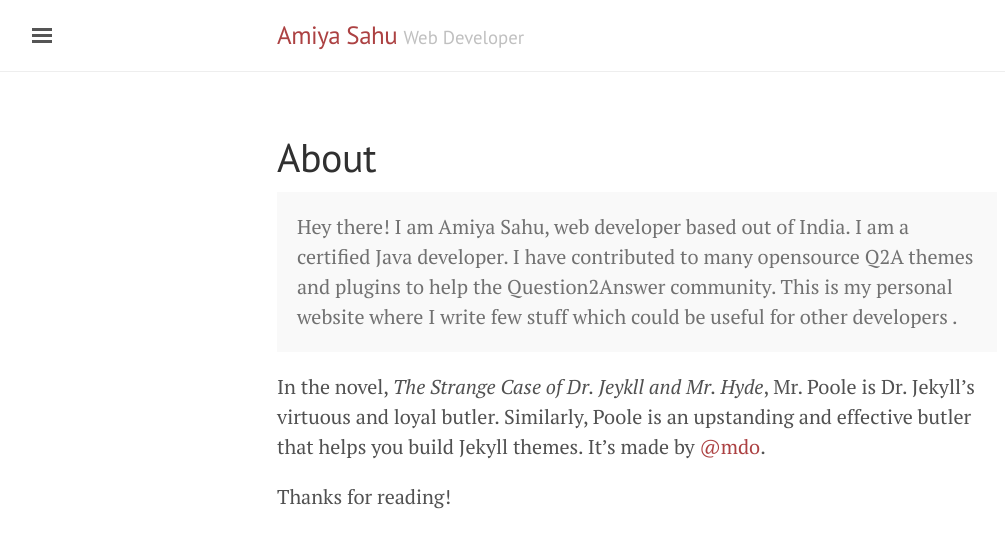
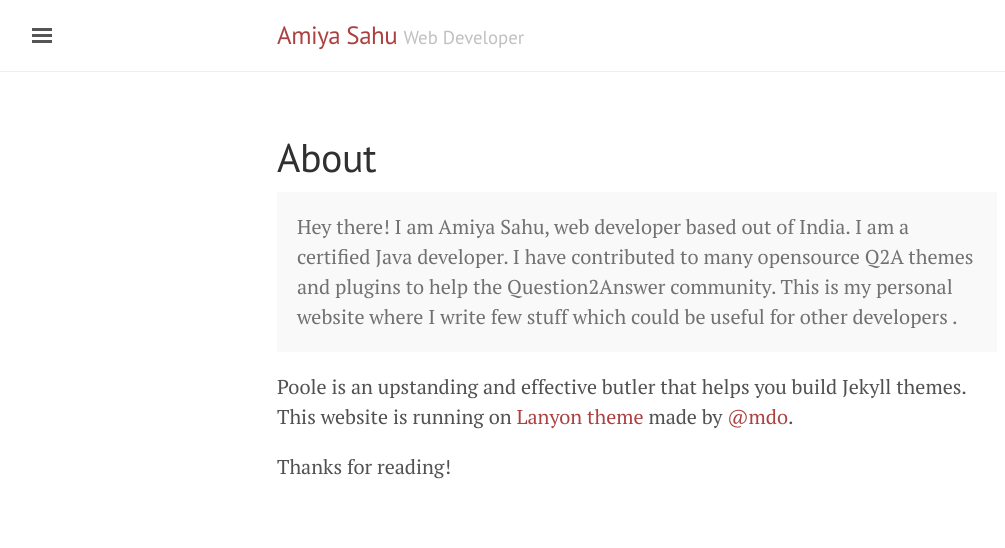
Before and after one commit to amiyasahu/amiyasahu.github.io, a Jekyll site: the page built from about.md, in a window 1280 px wide. Shown: the top 548 px of the page, without its empty margins (3-1008 px from the left). Built offline with Jekyll 4.4.1, drawn with Linux system fonts in a browser that asks for light colours.

Commit message:
updated about page

```diff
--- a/about.md
+++ b/about.md
@@ -9,6 +9,6 @@ title: About
   This is my personal website where I write few stuff which could be useful for other developers .
 </p>
 
-In the novel, *The Strange Case of Dr. Jeykll and Mr. Hyde*, Mr. Poole is Dr. Jekyll's virtuous and loyal butler. Similarly, Poole is an upstanding and effective butler that helps you build Jekyll themes. It's made by [@mdo](https://twitter.com/mdo).
+Poole is an upstanding and effective butler that helps you build Jekyll themes. This website is running on [Lanyon theme](http://lanyon.getpoole.com/) made by [@mdo](https://twitter.com/mdo).
 
 Thanks for reading!
```
